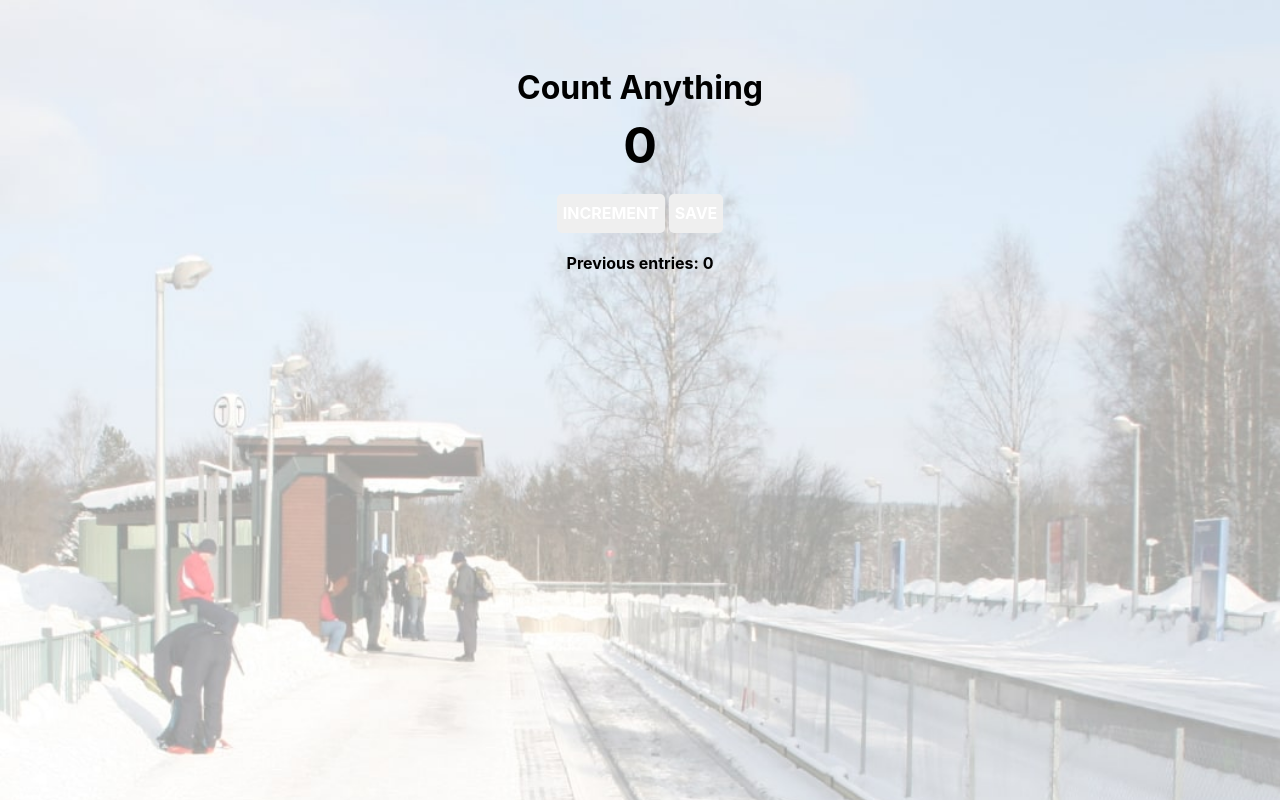
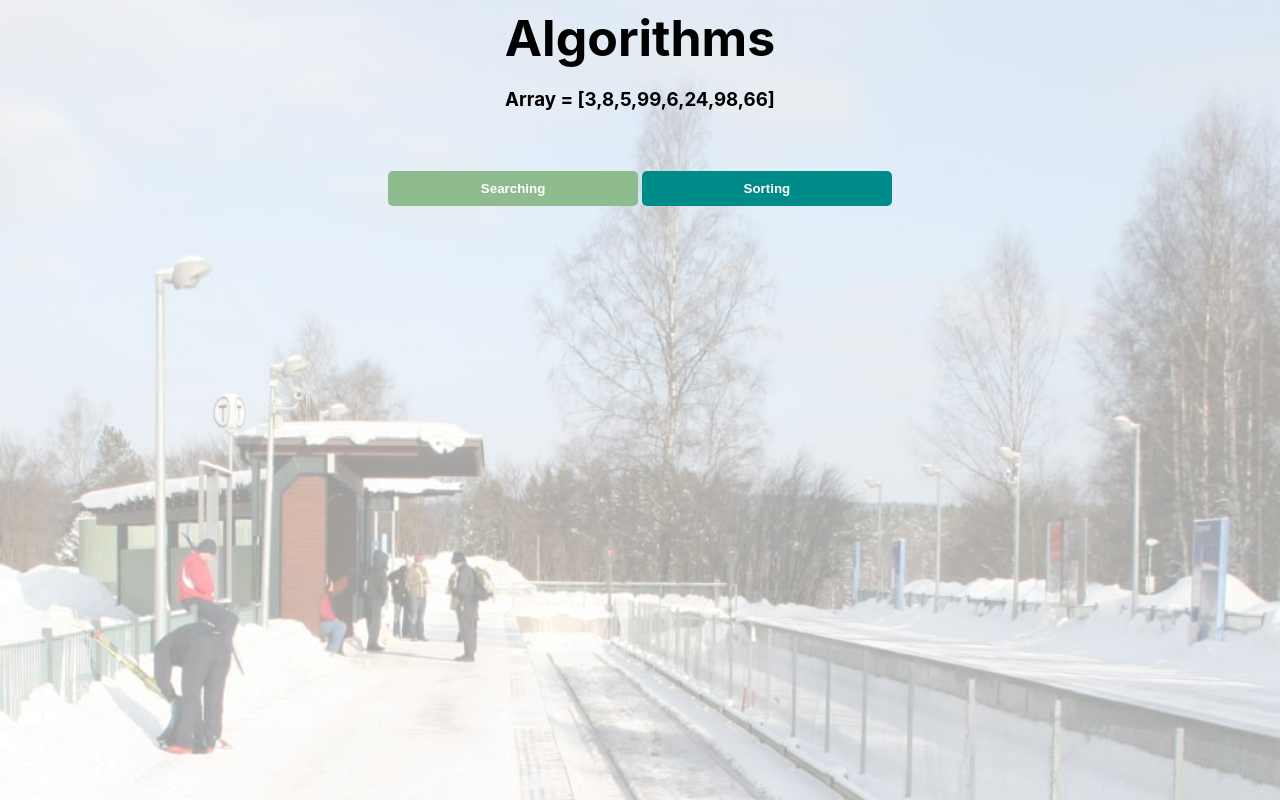
Before and after one commit to OsamaaBinAbid/scrimba-js-tutorials, a plain HTML site: page index.html in a window 1280 px wide. Drawn offline with nearby package versions, Linux system fonts and the light colour scheme.

Commit message:
Update index.html

```diff
--- a/index.html
+++ b/index.html
@@ -1,15 +1,19 @@
 <html>
-    <head><link rel="stylesheet" href="https://cdnjs.cloudflare.com/ajax/libs/normalize/8.0.1/normalize.css">
+    <head>
         <link rel="stylesheet" href="index.css">
     </head>
     <body>
-        <div class="container">
-            <h1>Count Anything</h1>
-            <h2 id="count-el">0</h2>
-            <button id="increment-btn" onclick="increment()">INCREMENT</button>
-            <button id="save-btn" onclick="save()">SAVE</button>
-            <p id="save-el">Previous entries: </p>
+        <h2 id="h-algos">Algorithms</h2>
+        <h3>Array = [3,8,5,99,6,24,98,66]</h1>
+        <div class = "container">
+
+        <button id="search-btn" onclick="searching()">Searching</button>
+        <button id="sort-btn" onclick="sorting()">Sorting</button>
         </div>
+        <p class="algo-list" id="algo-list">
+
+        </p>
+
         <script src="index.js">
             nnerText
         </script>
```
